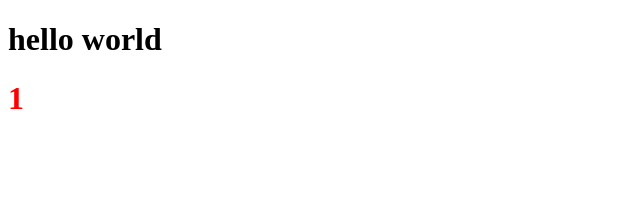
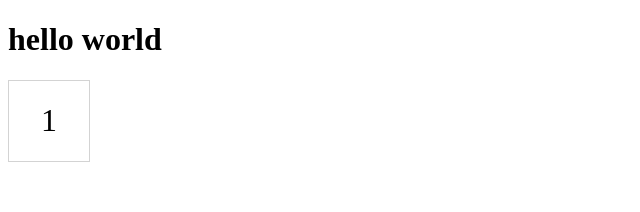
Before and after one commit to nagi-moriyama-lvgs/triple-three, a React app: page / in a window 1280 px wide. Shown: the top 212 px of the page, without its empty margins (0-640 px from the left). Built offline with nearby package versions, Linux system fonts and the light colour scheme; the HTML template or start-up script is replaced by a standard one.

Commit message:
Squareコンポーネントの作成

```diff
--- a/src/components/atoms/Square.tsx
+++ b/src/components/atoms/Square.tsx
@@ -9,15 +9,21 @@ type BaseSquareProps = {
 const BaseSquare: React.FC<BaseSquareProps> = ({ className, number }) => {
   return (
     <div className={className}>
-      <h1>{number}</h1>
+      <span>{number}</span>
     </div>
   );
 };
 
 const Square = styled(BaseSquare)`
   & {
-    h1 {
-      color: red;
+    width: 5rem;
+    height: 5rem;
+    border: 1px solid lightgray;
+    display: flex;
+    justify-content: center;
+    align-items: center;
+    span {
+      font-size: 2rem;
     }
   }
 `;
```
Also changed, not shown: 1 other file (tests, documents, lock files or other folders).
